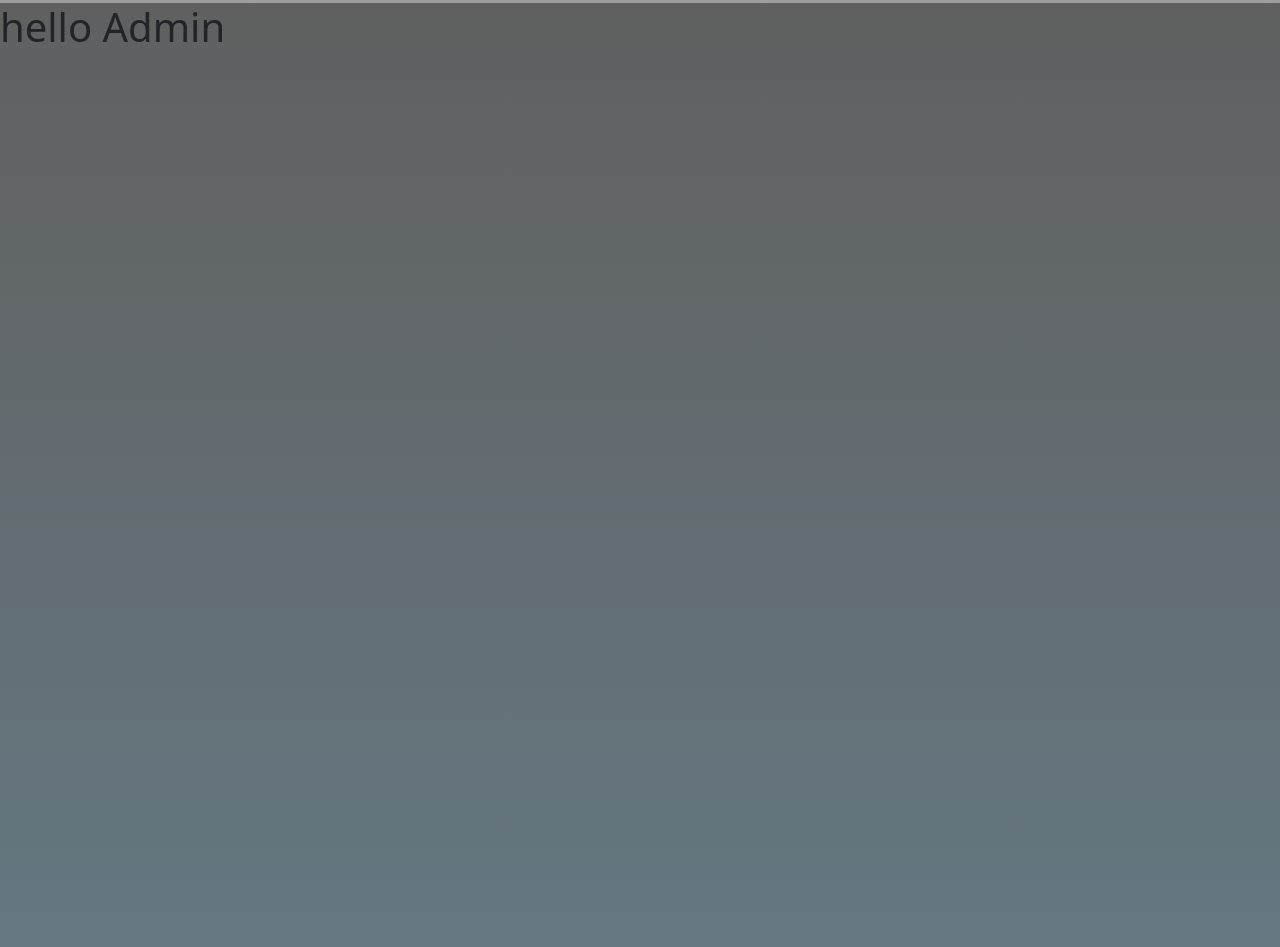
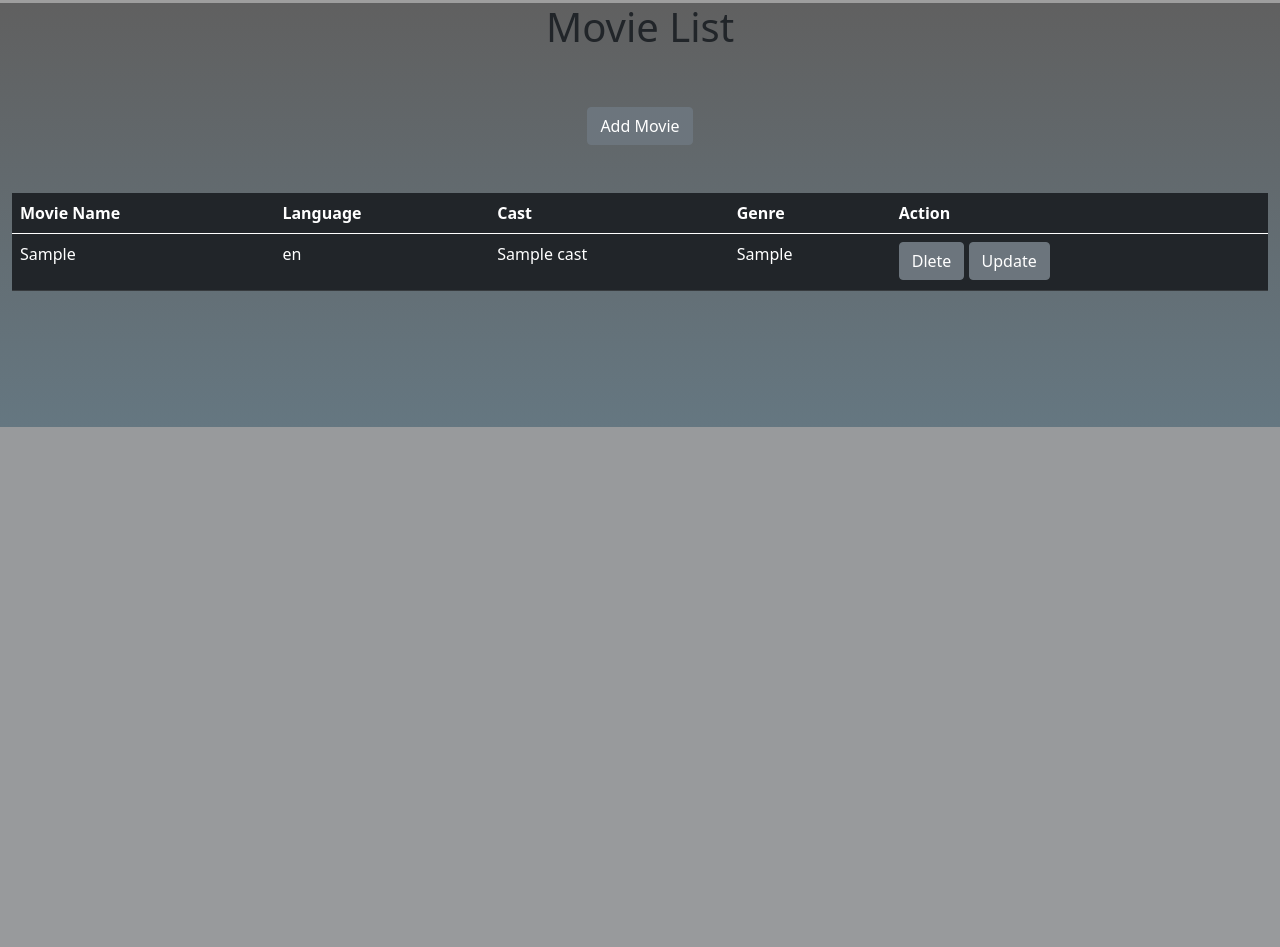
Before and after one commit to MileenCitrusbug/MMSY, a Django app: template mmsy/movies/templates/admin/admin_home.html in a window 1280 px wide. Shown: the part 1271-2218 px from the top of the page. After the commit the page ends 1698 px from the top, so only its background shows below. Run offline with Django 4.2, Linux system fonts and the light colour scheme; the template is opened without the code that fills it: values that come from a table or form of the project are taken from there, others are empty; tables that the repository leaves empty hold one stand-in row (values such as "Sample post"); grey boxes are pictures that could not be loaded.

Commit message:
retrive data

```diff
--- /dev/null
+++ b/mmsy/movies/templates/admin/add_movie.html
@@ -0,0 +1,5 @@
+{% extends 'base.html' %}
+{% block content %}
+
+
+{% endblock %}
--- a/mmsy/movies/templates/admin/admin_home.html
+++ b/mmsy/movies/templates/admin/admin_home.html
@@ -6,9 +6,51 @@
 
 </style>
 <div class="gred">
-    <h1>
-        hello Admin<br><br><br><br><br><br>
-    </h1><br><br><br><br><br><br><br><br><br><br><br><br><br><br><br><br><br><br><br><br><br><br><br><br><br><br><br>
+
+    <center><h1>Movie List</h1></center>    <br><br>
+    <center><a type="button" class="btn btn-secondary" href="{% url 'add_movie' %}">Add Movie</a></center>
+    <br><br>
+    <div class="container-fluid">
+     <table class="table table-hover table-dark">
+        <thead>
+          <tr>
+            <th scope="col">Movie Name</th>
+            <th scope="col">Language</th>
+            <th scope="col">Cast</th>
+            <th scope="col">Genre</th>
+            <th scope="col">Action</th>
+          </tr>
+        </thead>
+        <tbody>
+            {% for movie in movielist %}
+          <tr>
+            <td>{{movie.movie}}</td>
+
+            <td>{% for movie in movie.language.all%}
+               <p> {{movie}} </p>
+                {% endfor %}
+            </td>
+
+            <td>{% for cast in movie.cast.all %}
+                <p>{{cast}}</p>
+                {% endfor %}
+            </td>
+
+            <td>{% for genre in movie.genre.all %}
+               <p> {{genre}} </p>
+                {% endfor %}
+            </td>
+
+            <td><a type="button" class="btn btn-secondary" href="{% url 'add_movie' %}">Dlete</a>
+                <a type="button" class="btn btn-secondary" href="{% url 'add_movie' %}">Update</a>
+
+            </td>
+          </tr>
+
+           {% endfor %}
+        </tbody>
+      </table><br><br><br><br><br>
+    </div>
 </div>
 
 {% endblock %}
--- a/mmsy/movies/templates/base.html
+++ b/mmsy/movies/templates/base.html
@@ -32,7 +32,7 @@
                 aria-label="Toggle navigation">
                 <span class="navbar-toggler-icon"></span>
             </button>
-            <div class="collapse navbar-collapse" id="navbarSupportedContent">
+            <div style="margin-top: 14px;" class="collapse navbar-collapse" id="navbarSupportedContent">
                 <ul class="navbar-nav ms-auto">
 
                     <p style="color: white ; margin-right: 67px;font-size: 24px;font-family: cursive; ">Welcome.....<strong>{{request.user.first_name}}</strong></p>
--- a/mmsy/movies/urls.py
+++ b/mmsy/movies/urls.py
@@ -12,7 +12,8 @@ urlpatterns = [
     path('signup_admin/',views.Signup_admin.as_view(),name='signup_admin'),
     path('signup_member/',views.Signup_member.as_view(),name='signup_member'),
     path('',views.Home.as_view(),name='home'),
-    path('logout/',views.Logout.as_view(),name='logout')
+    path('logout/',views.Logout.as_view(),name='logout'),
+    path('add_movie/',views.AddMovieView.as_view(),name='add_movie'),
 ]
 #path('account/eventadminlogin/', views.AdminLogin.as_view(), name='admin-login'),
 
```
Also changed, not shown: mmsy/movies/forms.py (+6 -1 lines), mmsy/movies/templates/member/member_home.html (+5 -4 lines), mmsy/movies/views.py (+22 -4 lines).
